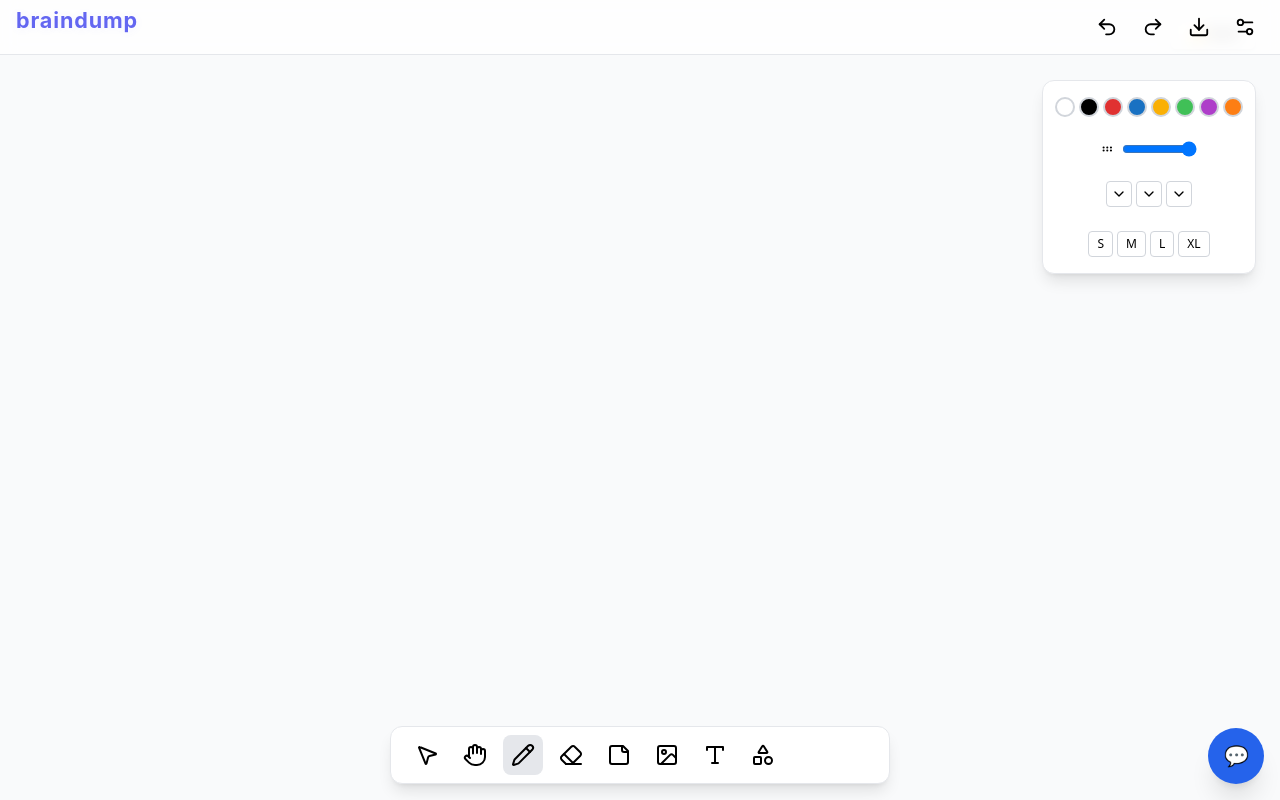
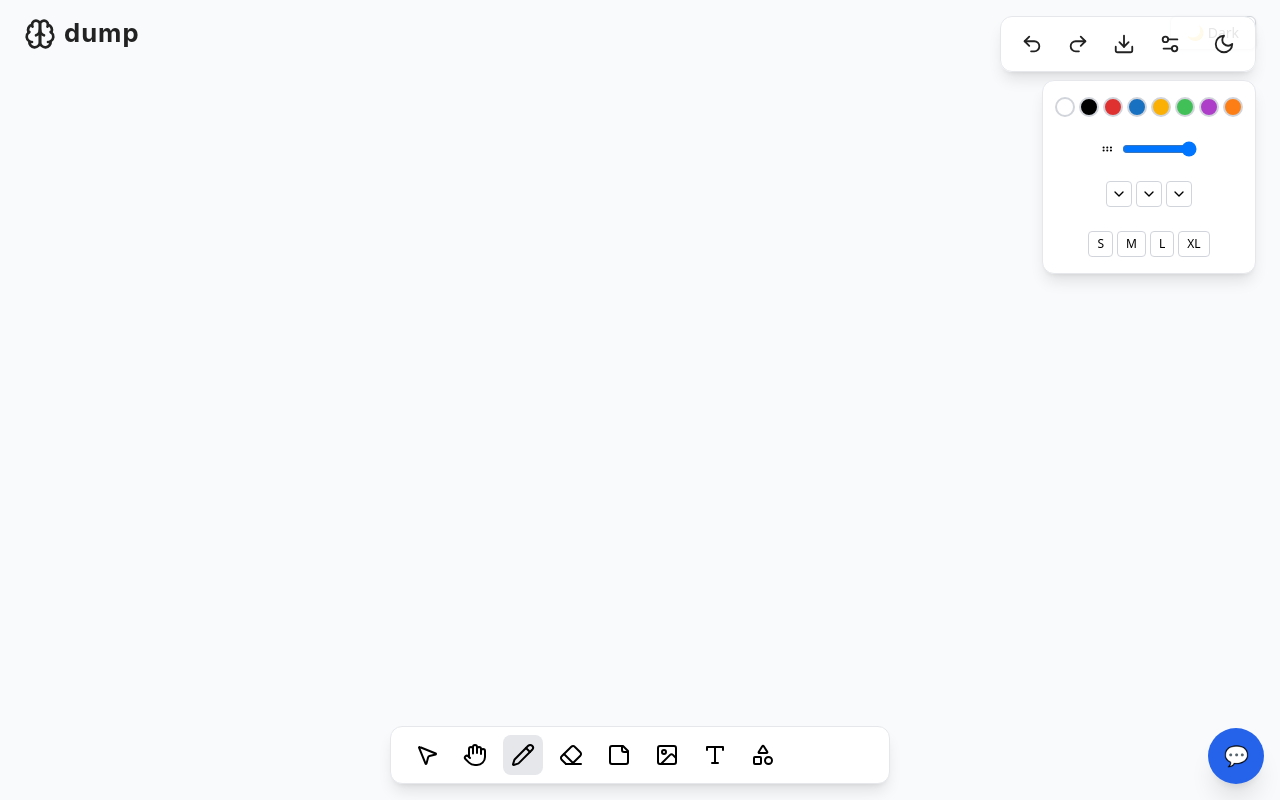
Before and after one commit to amaarsyed/braindump, a React (Create React App) app: page / in a window 1280 px wide. Built offline with nearby package versions, Linux system fonts and the light colour scheme.

Commit message:
making the simple tools from toolbar changed the overall layout of how it looked, will keep on improving

```diff
--- a/src/pages/CanvasPage.js
+++ b/src/pages/CanvasPage.js
@@ -1,5 +1,5 @@
 import React, { useRef, useState, useEffect, useCallback } from "react";
-import { LuUndo2, LuRedo2, LuSettings2, LuDownload, LuStickyNote, LuImage, LuSquare, LuCircle, LuTriangle, LuArrowUpRight, LuEraser, LuHand, LuMousePointer2, LuPencil, LuType, LuShapes, LuPalette, LuGripHorizontal, LuChevronDown } from "react-icons/lu";
+import { LuUndo2, LuRedo2, LuSettings2, LuDownload, LuStickyNote, LuImage, LuSquare, LuCircle, LuTriangle, LuArrowUpRight, LuEraser, LuHand, LuMousePointer2, LuPencil, LuType, LuShapes, LuPalette, LuGripHorizontal, LuChevronDown, LuSun, LuMoon, LuBrain } from "react-icons/lu";
 
 const TOOL_SELECT = "select";
 const TOOL_DRAW = "draw";
@@ -56,29 +56,74 @@ const tools = [
 const undoIcon = <LuUndo2 size={22} />;
 const redoIcon = <LuRedo2 size={22} />;
 
-// Top Toolbar
-function TopToolbar({ onUndo, onRedo }) {
+// Custom DarkModeToggle for top right
+function DarkModeToggleTop() {
+  const [dark, setDark] = useState(() => document.documentElement.classList.contains("dark"));
+  useEffect(() => {
+    if (dark) {
+      document.documentElement.classList.add("dark");
+    } else {
+      document.documentElement.classList.remove("dark");
+    }
+  }, [dark]);
   return (
-    <div className="fixed top-0 left-0 w-full flex items-center justify-end bg-white/80 dark:bg-zinc-900/80 border-b border-gray-200 dark:border-zinc-700 px-4 py-2 z-50 backdrop-blur">
-      {/* Braindump title, top left */}
-      <div className="absolute left-4 top-1 flex items-center select-none">
-        <span style={{
-          fontFamily: 'Poppins, Inter, Montserrat, sans-serif',
-          fontWeight: 700,
-          fontSize: '1.35rem',
-          letterSpacing: '0.04em',
-          color: 'var(--braindump-title-color, #6366f1)', // indigo-500
-          textShadow: '0 1px 8px rgba(99,102,241,0.08)'
-        }}>
-          braindump
-        </span>
-      </div>
-      <div className="flex items-center gap-2">
-        <button title="Undo (Ctrl+Z)" className="p-2 rounded hover:bg-gray-100 dark:hover:bg-zinc-800" onClick={onUndo}><LuUndo2 size={22} /></button>
-        <button title="Redo (Ctrl+Y)" className="p-2 rounded hover:bg-gray-100 dark:hover:bg-zinc-800" onClick={onRedo}><LuRedo2 size={22} /></button>
-        <button title="Export" className="p-2 rounded hover:bg-gray-100 dark:hover:bg-zinc-800"><LuDownload size={22} /></button>
-        <button title="Preferences" className="p-2 rounded hover:bg-gray-100 dark:hover:bg-zinc-800"><LuSettings2 size={22} /></button>
-      </div>
+    <button
+      onClick={() => setDark((d) => !d)}
+      className="p-2 ml-2 rounded hover:bg-gray-100 dark:hover:bg-zinc-800"
+      title={dark ? "Switch to light mode" : "Switch to dark mode"}
+    >
+      {dark ? <LuSun size={22} color="#fff" /> : <LuMoon size={22} color="#222" />}
+    </button>
+  );
+}
+
+function TopControlsBox({ onUndo, onRedo }) {
+  // Detect dark mode for icon color
+  const [isDark, setIsDark] = useState(() => document.documentElement.classList.contains("dark"));
+  useEffect(() => {
+    const observer = new MutationObserver(() => {
+      setIsDark(document.documentElement.classList.contains("dark"));
+    });
+    observer.observe(document.documentElement, { attributes: true, attributeFilter: ["class"] });
+    return () => observer.disconnect();
+  }, []);
+  const iconColor = isDark ? "#fff" : "#222";
+  return (
+    <div className="fixed top-4 right-6 z-50 flex items-center gap-2 bg-white/90 dark:bg-zinc-900/90 border border-gray-200 dark:border-zinc-700 rounded-xl shadow-lg px-3 py-2">
+      <button title="Undo (Ctrl+Z)" className="p-2 rounded hover:bg-gray-100 dark:hover:bg-zinc-800" onClick={onUndo}><LuUndo2 size={22} color={iconColor} /></button>
+      <button title="Redo (Ctrl+Y)" className="p-2 rounded hover:bg-gray-100 dark:hover:bg-zinc-800" onClick={onRedo}><LuRedo2 size={22} color={iconColor} /></button>
+      <button title="Export" className="p-2 rounded hover:bg-gray-100 dark:hover:bg-zinc-800"><LuDownload size={22} color={iconColor} /></button>
+      <button title="Preferences" className="p-2 rounded hover:bg-gray-100 dark:hover:bg-zinc-800"><LuSettings2 size={22} color={iconColor} /></button>
+      <DarkModeToggleTop />
+    </div>
+  );
+}
+
+function LogoStandalone() {
+  const [isDark, setIsDark] = useState(() => document.documentElement.classList.contains("dark"));
+  useEffect(() => {
+    const observer = new MutationObserver(() => {
+      setIsDark(document.documentElement.classList.contains("dark"));
+    });
+    observer.observe(document.documentElement, { attributes: true, attributeFilter: ["class"] });
+    return () => observer.disconnect();
+  }, []);
+  const iconColor = isDark ? "#fff" : "#222";
+  return (
+    <div className="fixed top-4 left-6 z-50 flex items-center select-none" style={{height: '2.2rem'}}>
+      <LuBrain size={32} color={iconColor} style={{marginRight: 8, flexShrink: 0, marginTop: 1}} />
+      <span style={{
+        fontFamily: 'Montserrat, Inter, sans-serif',
+        fontWeight: 700,
+        fontSize: '1.6rem',
+        letterSpacing: '0.04em',
+        color: iconColor,
+        display: 'flex',
+        alignItems: 'center',
+        transition: 'color 0.2s',
+      }}>
+        dump
+      </span>
     </div>
   );
 }
@@ -136,17 +181,92 @@ function isNearPoint(x, y, pt, threshold = 8) {
   return Math.hypot(x - pt.x, y - pt.y) < threshold;
 }
 
+function Draggable({ x, y, children, onDrag, style, ...props }) {
+  const [dragging, setDragging] = useState(false);
+  const [offset, setOffset] = useState({ x: 0, y: 0 });
+  const ref = useRef();
+
+  const handlePointerDown = (e) => {
+    setDragging(true);
+    setOffset({
+      x: e.clientX - x,
+      y: e.clientY - y,
+    });
+    e.stopPropagation();
+  };
+  const handlePointerMove = (e) => {
+    if (!dragging) return;
+    onDrag({ x: e.clientX - offset.x, y: e.clientY - offset.y });
+  };
+  const handlePointerUp = () => setDragging(false);
+
+  useEffect(() => {
+    if (dragging) {
+      window.addEventListener("pointermove", handlePointerMove);
+      window.addEventListener("pointerup", handlePointerUp);
+      return () => {
+        window.removeEventListener("pointermove", handlePointerMove);
+        window.removeEventListener("pointerup", handlePointerUp);
+      };
+    }
+  });
+
+  return (
+    <div
+      ref={ref}
+      style={{ position: "absolute", left: x, top: y, cursor: dragging ? "grabbing" : "grab", ...style }}
+      onPointerDown={handlePointerDown}
+      {...props}
+    >
+      {children}
+    </div>
+  );
+}
+
 export default function CanvasPage() {
-  const [tool, setTool] = useState('draw');
-  const [color, setColor] = useState("#222");
-  const [lines, setLines] = useState([]); // Each line: { points: [{x, y}], color }
+  // Unified state for all elements
+  const [elements, setElements] = useState({
+    lines: [],
+    stickyNotes: [],
+    images: [],
+    textBoxes: [],
+  });
   const [drawing, setDrawing] = useState(false);
   const [undoStack, setUndoStack] = useState([]);
   const [redoStack, setRedoStack] = useState([]);
-  const [eraserPos, setEraserPos] = useState(null); // {x, y} or null
+  const [eraserPos, setEraserPos] = useState(null);
+  const [editingTextId, setEditingTextId] = useState(null);
+  const [editingStickyId, setEditingStickyId] = useState(null);
+  const [tool, setTool] = useState('draw');
+  const [color, setColor] = useState("#222");
   const canvasRef = useRef(null);
+  const fileInputRef = useRef();
   const isDark = useIsDarkMode();
   const ERASER_RADIUS = 16;
+
+  // Helper: push to undo stack
+  const pushToUndo = (current) => {
+    setUndoStack((prev) => [...prev, current]);
+    setRedoStack([]);
+  };
+
+  // Erase logic for all elements
+  function eraseAt(x, y) {
+    setElements((prev) => {
+      // Erase lines
+      const lines = prev.lines.filter(line => !line.points.some(pt => isNearPoint(x, y, pt)));
+      // Erase sticky notes
+      const stickyNotes = prev.stickyNotes.filter(note => !isInBox(x, y, note.x, note.y, 120, 80));
+      // Erase images
+      const images = prev.images.filter(img => !isInBox(x, y, img.x, img.y, img.width, img.height));
+      // Erase text boxes
+      const textBoxes = prev.textBoxes.filter(tb => !isInBox(x, y, tb.x, tb.y, 120, 40));
+      return { lines, stickyNotes, images, textBoxes };
+    });
+  }
+  function isInBox(x, y, bx, by, bw, bh) {
+    return x >= bx && x <= bx + bw && y >= by && y <= by + bh;
+  }
 
   // Mouse events for drawing and erasing
   const handlePointerDown = (e) => {
@@ -154,11 +274,14 @@ export default function CanvasPage() {
     const x = e.clientX - rect.left;
     const y = e.clientY - rect.top;
     if (tool === 'draw') {
-      pushToUndo(lines);
-      setLines((prev) => [...prev, { points: [{ x, y }], color }]);
+      pushToUndo(elements);
+      setElements((prev) => ({
+        ...prev,
+        lines: [...prev.lines, { points: [{ x, y }], color }],
+      }));
       setDrawing(true);
     } else if (tool === 'eraser') {
-      pushToUndo(lines);
+      pushToUndo(elements);
       eraseAt(x, y);
       setDrawing(true);
       setEraserPos({ x, y });
@@ -171,10 +294,10 @@ export default function CanvasPage() {
     const y = e.clientY - rect.top;
     if (!drawing) return;
     if (tool === 'draw') {
-      setLines((prev) => {
-        const newLines = [...prev];
+      setElements((prev) => {
+        const newLines = [...prev.lines];
         newLines[newLines.length - 1].points.push({ x, y });
-        return newLines;
+        return { ...prev, lines: newLines };
       });
     } else if (tool === 'eraser') {
       eraseAt(x, y);
@@ -187,36 +310,77 @@ export default function CanvasPage() {
     setEraserPos(null);
   };
 
-  // Erase lines near pointer
-  const eraseAt = (x, y) => {
-    setLines((prev) => prev.filter(line => !line.points.some(pt => isNearPoint(x, y, pt))));
+  // Add sticky note, image, or text box
+  const handleCanvasPointerDown = (e) => {
+    const rect = canvasRef.current.getBoundingClientRect();
+    const x = e.clientX - rect.left;
+    const y = e.clientY - rect.top;
+    if (tool === 'sticky') {
+      pushToUndo(elements);
+      setElements((prev) => ({
+        ...prev,
+        stickyNotes: [
+          ...prev.stickyNotes,
+          { id: Date.now(), x, y, text: "Sticky note" }
+        ]
+      }));
+    } else if (tool === 'image') {
+      fileInputRef.current.click();
+      fileInputRef.current._pendingImagePos = { x, y };
+    } else if (tool === 'text') {
+      pushToUndo(elements);
+      setElements((prev) => ({
+        ...prev,
+        textBoxes: [
+          ...prev.textBoxes,
+          { id: Date.now(), x, y, text: "Text" }
+        ]
+      }));
+    } else {
+      handlePointerDown(e);
+    }
+  };
+
+  // Handle image file selection
+  const handleImageChange = (e) => {
+    const file = e.target.files[0];
+    if (!file) return;
+    const reader = new FileReader();
+    reader.onload = (ev) => {
+      const pos = fileInputRef.current._pendingImagePos || { x: 100, y: 100 };
+      pushToUndo(elements);
+      setElements((prev) => ({
+        ...prev,
+        images: [
+          ...prev.images,
+          { id: Date.now(), x: pos.x, y: pos.y, src: ev.target.result, width: 120, height: 90 }
+        ]
+      }));
+    };
+    reader.readAsDataURL(file);
+    e.target.value = "";
   };
 
   // Undo/Redo logic
-  const pushToUndo = (currentLines) => {
-    setUndoStack((prev) => [...prev, currentLines]);
-    setRedoStack([]);
-  };
-
   const handleUndo = useCallback(() => {
     setUndoStack((prevUndo) => {
       if (prevUndo.length === 0) return prevUndo;
-      setRedoStack((prevRedo) => [...prevRedo, lines]);
-      const prevLines = prevUndo[prevUndo.length - 1];
-      setLines(prevLines);
+      setRedoStack((prevRedo) => [...prevRedo, elements]);
+      const prevElements = prevUndo[prevUndo.length - 1];
+      setElements(prevElements);
       return prevUndo.slice(0, -1);
     });
-  }, [lines]);
+  }, [elements]);
 
   const handleRedo = useCallback(() => {
     setRedoStack((prevRedo) => {
       if (prevRedo.length === 0) return prevRedo;
-      setUndoStack((prevUndo) => [...prevUndo, lines]);
-      const nextLines = prevRedo[prevRedo.length - 1];
-      setLines(nextLines);
+      setUndoStack((prevUndo) => [...prevUndo, elements]);
+      const nextElements = prevRedo[prevRedo.length - 1];
+      setElements(nextElements);
       return prevRedo.slice(0, -1);
     });
-  }, [lines]);
+  }, [elements]);
 
   // Keyboard shortcuts for undo/redo
   useEffect(() => {
@@ -234,13 +398,13 @@ export default function CanvasPage() {
   }, [handleUndo, handleRedo]);
 
   // Draw lines on canvas
-  React.useEffect(() => {
+  useEffect(() => {
     const canvas = canvasRef.current;
     const ctx = canvas.getContext("2d");
     ctx.clearRect(0, 0, canvas.width, canvas.height);
     ctx.lineCap = "round";
     ctx.lineJoin = "round";
-    lines.forEach((line) => {
+    elements.lines.forEach((line) => {
       ctx.strokeStyle = line.color;
       ctx.lineWidth = 2.5;
       ctx.beginPath();
@@ -250,11 +414,12 @@ export default function CanvasPage() {
       });
       ctx.stroke();
     });
-  }, [lines]);
+  }, [elements.lines]);
 
   return (
     <div className="h-screen w-screen relative bg-gray-50 dark:bg-dark">
-      <TopToolbar onUndo={handleUndo} onRedo={handleRedo} />
+      <LogoStandalone />
+      <TopControlsBox onUndo={handleUndo} onRedo={handleRedo} />
       <RightToolbar />
       <canvas
         ref={canvasRef}
@@ -265,10 +430,109 @@ export default function CanvasPage() {
           cursor: tool === 'draw' ? 'crosshair' : tool === 'eraser' ? 'pointer' : 'default',
           background: 'transparent',
         }}
-        onPointerDown={handlePointerDown}
+        onPointerDown={handleCanvasPointerDown}
         onPointerMove={handlePointerMove}
         onPointerUp={handlePointerUp}
         onPointerLeave={handlePointerUp}
+      />
+      {/* Sticky Notes */}
+      {elements.stickyNotes.map((note) => (
+        <Draggable
+          key={note.id}
+          x={note.x}
+          y={note.y}
+          onDrag={(pos) => {
+            pushToUndo(elements);
+            setElements((prev) => ({
+              ...prev,
+              stickyNotes: prev.stickyNotes.map(n => n.id === note.id ? { ...n, ...pos } : n)
+            }));
+          }}
+        >
+          {editingStickyId === note.id ? (
+            <textarea
+              autoFocus
+              value={note.text}
+              onChange={e => setElements((prev) => ({
+                ...prev,
+                stickyNotes: prev.stickyNotes.map(n => n.id === note.id ? { ...n, text: e.target.value } : n)
+              }))}
+              onBlur={() => setEditingStickyId(null)}
+              className="rounded bg-yellow-200 p-2 min-w-[100px] min-h-[60px] text-sm shadow resize-none"
+              style={{ fontFamily: 'inherit', fontWeight: 500 }}
+            />
+          ) : (
+            <div
+              className="rounded bg-yellow-200 p-2 min-w-[100px] min-h-[60px] text-sm shadow cursor-pointer"
+              style={{ fontFamily: 'inherit', fontWeight: 500 }}
+              onDoubleClick={() => setEditingStickyId(note.id)}
+            >
+              {note.text}
+            </div>
+          )}
+        </Draggable>
+      ))}
+      {/* Images */}
+      {elements.images.map((img) => (
+        <Draggable
+          key={img.id}
+          x={img.x}
+          y={img.y}
+          onDrag={(pos) => {
+            pushToUndo(elements);
+            setElements((prev) => ({
+              ...prev,
+              images: prev.images.map(i => i.id === img.id ? { ...i, ...pos } : i)
+            }));
+          }}
+        >
+          <img src={img.src} alt="uploaded" style={{ width: img.width, height: img.height, borderRadius: 8, boxShadow: '0 2px 8px rgba(0,0,0,0.12)' }} />
+        </Draggable>
+      ))}
+      {/* Text Boxes */}
+      {elements.textBoxes.map((tb) => (
+        <Draggable
+          key={tb.id}
+          x={tb.x}
+          y={tb.y}
+          onDrag={(pos) => {
+            pushToUndo(elements);
+            setElements((prev) => ({
+              ...prev,
+              textBoxes: prev.textBoxes.map(t => t.id === tb.id ? { ...t, ...pos } : t)
+            }));
+          }}
+        >
+          {editingTextId === tb.id ? (
+            <input
+              autoFocus
+              value={tb.text}
+              onChange={e => setElements((prev) => ({
+                ...prev,
+                textBoxes: prev.textBoxes.map(t => t.id === tb.id ? { ...t, text: e.target.value } : t)
+              }))}
+              onBlur={() => setEditingTextId(null)}
+              className="rounded bg-white/80 dark:bg-zinc-900/80 px-2 py-1 text-base shadow border border-gray-200 dark:border-zinc-700"
+              style={{ fontFamily: 'inherit', fontWeight: 500, minWidth: 60 }}
+            />
+          ) : (
+            <div
+              className="rounded bg-white/80 dark:bg-zinc-900/80 px-2 py-1 text-base shadow border border-gray-200 dark:border-zinc-700 cursor-pointer"
+              style={{ fontFamily: 'inherit', fontWeight: 500, minWidth: 60 }}
+              onDoubleClick={() => setEditingTextId(tb.id)}
+            >
+              {tb.text}
+            </div>
+          )}
+        </Draggable>
+      ))}
+      {/* Hidden file input for image upload */}
+      <input
+        ref={fileInputRef}
+        type="file"
+        accept="image/*"
+        style={{ display: 'none' }}
+        onChange={handleImageChange}
       />
       {/* Eraser hover animation */}
       {tool === 'eraser' && drawing && eraserPos && (
```
